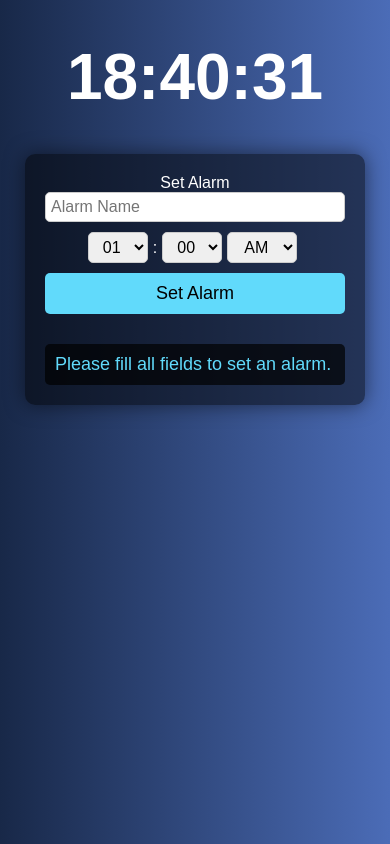
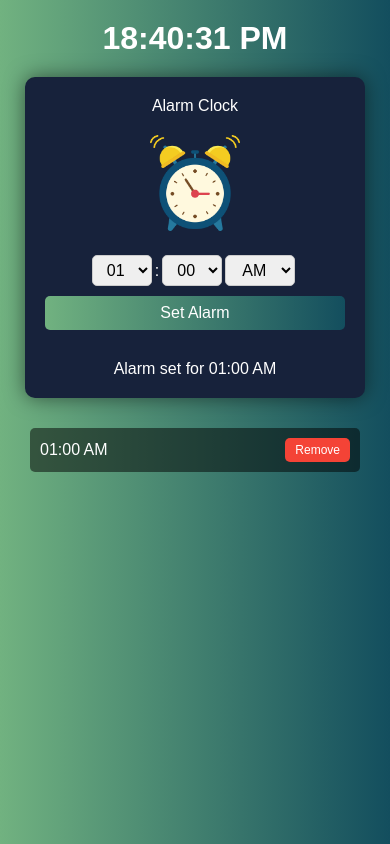
Before and after one commit to nikitagupta1709/alarm_clock, a plain HTML site: page index.html in a window 390 px wide. Both pictures are taken after a click on the button "Set Alarm". Drawn offline with Linux system fonts and the light colour scheme.

Commit message:
alarm clock completed

```diff
--- a/index.css
+++ b/index.css
@@ -4,42 +4,40 @@ body {
   flex-direction: column;
   align-items: center;
   margin: 0;
-  background: #4b6cb7; /* fallback for old browsers */
-  background: -webkit-linear-gradient(
-    to right,
-    #182848,
-    #4b6cb7
-  ); /* Chrome 10-25, Safari 5.1-6 */
-  background: linear-gradient(
-    to right,
-    #182848,
-    #4b6cb7
-  ); /* W3C, IE 10+/ Edge, Firefox 16+, Chrome 26+, Opera 12+, Safari 7+ */
-
+  background: #134e5e;
+  background: -webkit-linear-gradient(to right, #71b280, #134e5e);
+  background: linear-gradient(to right, #71b280, #134e5e);
   color: #ffffff;
-  padding-top: 20px;
+  /* padding-top: 20px; */
 }
 
 .clock-container {
   text-align: center;
   padding: 20px;
   border-radius: 10px;
-  margin-bottom: 20px;
+  /* margin-bottom: 20px; */
 }
 
 .clock {
-  font-size: 64px;
+  font-size: 48px;
   font-weight: bold;
   color: #ffffff;
 }
 
 .container {
   text-align: center;
-  background-color: rgba(0, 0, 0, 0.5);
+  background-color: #17223b;
   padding: 20px;
   border-radius: 10px;
   box-shadow: 0px 0px 20px rgba(0, 0, 0, 0.5);
-  width: 300px;
+  width: 80%;
+  max-width: 300px;
+}
+
+.alarm-image > img {
+  width: 30%;
+  background-color: #17223b;
+  padding: 20px;
 }
 
 .alarm-setting {
@@ -87,8 +85,10 @@ body {
 }
 
 .btn {
-  background-color: #61dafb;
-  color: #000;
+  background: #134e5e;
+  background: -webkit-linear-gradient(to right, #71b280, #134e5e);
+  background: linear-gradient(to right, #71b280, #134e5e);
+  color: #fff;
   border: none;
   padding: 10px 20px;
   font-size: 18px;
@@ -108,39 +108,43 @@ body {
 }
 
 .alarm-message {
-  margin-top: 10px;
-  font-size: 18px;
-  color: #61dafb;
-  background-color: rgba(
-    0,
-    0,
-    0,
-    0.7
-  ); /* Semi-transparent background for better readability */
-  border-radius: 5px;
-  word-wrap: break-word; /* Ensures long words wrap */
-  overflow-wrap: break-word; /* Ensures text wraps within the container */
-  text-align: left; /* Align text to the left */
-  width: 100%; /* Full width */
-  box-sizing: border-box; /* Includes padding and border in width calculation */
-}
-.alarm-message-p {
-  padding: 10px;
+  font-size: 16px;
+  color: #fff;
+  text-align: center;
 }
 
 .alarms-list-container {
-  width: 330px;
+  width: 80%;
+  max-width: 330px;
   padding: 10px;
   border-radius: 5px;
   margin-top: 20px;
-  /* background-color: rgba(0, 0, 0, 0.5); Semi-transparent background */
 }
 
 .alarms-list {
-  max-height: 250px;
+  max-height: 280px;
   overflow-y: auto;
   padding: 0;
   margin: 0;
+}
+
+.alarms-list::-webkit-scrollbar {
+  width: 8px;
+}
+
+.alarms-list::-webkit-scrollbar-track {
+  background: rgba(0, 0, 0, 0.5);
+  border-radius: 5px;
+}
+
+.alarms-list::-webkit-scrollbar-thumb {
+  background-color: #87cfe3;
+  border-radius: 5px;
+  border: 2px solid rgba(0, 0, 0, 0.5);
+}
+
+.alarms-list::-webkit-scrollbar-thumb:hover {
+  background-color: #21a1f1;
 }
 
 .alarms-list ul {
@@ -156,12 +160,12 @@ body {
   margin-bottom: 10px;
   display: flex;
   align-items: center;
-  word-break: break-word; /* Ensures long words break */
+  word-break: break-word;
 }
 
 .alarms-list li .alarm-text {
-  flex: 1; /* Takes up available space */
-  overflow-wrap: break-word; /* Ensures text wraps within the container */
+  flex: 1;
+  overflow-wrap: break-word;
 }
 
 .alarms-list li .remove-alarm {
@@ -172,13 +176,14 @@ body {
   border-radius: 5px;
   cursor: pointer;
   font-size: 12px;
-  margin-left: 10px; /* Spacing between text and button */
+  margin-left: 10px;
 }
 
 .controls {
   display: flex;
   justify-content: space-between;
   margin-top: 20px;
+  margin-bottom: 10px;
 }
 
 .controls .btn {
@@ -186,3 +191,48 @@ body {
   padding: 10px;
   font-size: 16px;
 }
+
+@media (max-width: 768px) {
+  .clock {
+    font-size: 40px;
+  }
+
+  .alarm-image > img {
+    width: 30%;
+  }
+
+  .container,
+  .alarms-list-container {
+    width: 90%;
+  }
+
+  .alarm-input-group select,
+  .alarm-input-group span {
+    margin-right: 3px;
+  }
+
+  .controls .btn {
+    width: 100%;
+    margin-bottom: 10px;
+  }
+}
+
+@media (max-width: 480px) {
+  .clock {
+    font-size: 32px;
+  }
+
+  .alarm-image > img {
+    width: 30%;
+  }
+
+  .btn {
+    font-size: 16px;
+    padding: 8px;
+  }
+
+  .controls .btn {
+    width: 100%;
+    margin-bottom: 10px;
+  }
+}
--- a/index.html
+++ b/index.html
@@ -12,9 +12,15 @@
     </div>
 
     <div class="container">
-      <div class="header-name">Set Alarm</div>
+      <div>Alarm Clock</div>
+      <div class="alarm-image">
+        <img
+          id="alarm-ringing"
+          src="./modules/alarm-5961342_1280.png"
+          alt="alarm"
+        />
+      </div>
       <div class="alarm-setting">
-        <input type="text" id="alarm-name" placeholder="Alarm Name" />
         <div class="alarm-input-group">
           <select id="alarm-hour" class="alarm-input"></select>
           <span>:</span>
--- a/modules/index.js
+++ b/modules/index.js
@@ -1,5 +1,4 @@
 const clockElement = document.getElementById("clock");
-const alarmNameInput = document.getElementById("alarm-name");
 const alarmHourInput = document.getElementById("alarm-hour");
 const alarmMinuteInput = document.getElementById("alarm-minute");
 const alarmPeriodInput = document.getElementById("alarm-period");
@@ -9,9 +8,11 @@ const snoozeAlarmButton = document.getElementById("snooze-alarm");
 const alarmMessage = document.getElementById("alarm-message");
 const alarmsList = document.getElementById("alarms");
 const alarmSound = document.getElementById("alarm-sound");
+const alarmRingingImg = document.getElementById("alarm-ringing");
 
 let alarms = [];
 let activeAlarm = null;
+let snoozeTimeout = null;
 
 function populateTimeOptions() {
   for (let i = 1; i <= 12; i++) {
@@ -34,11 +35,11 @@ function updateClock() {
   const hours = String(now.getHours()).padStart(2, "0");
   const minutes = String(now.getMinutes()).padStart(2, "0");
   const seconds = String(now.getSeconds()).padStart(2, "0");
-  clockElement.textContent = `${hours}:${minutes}:${seconds}`;
-
+  const period = hours >= 12 ? "PM" : "AM";
+  clockElement.textContent = `${hours}:${minutes}:${seconds} ${period}`;
   alarms.forEach((alarm) => {
     const alarmTime = formatTime(alarm.hour, alarm.minute, alarm.period);
-    if (alarmTime === `${hours}:${minutes}`) {
+    if (alarmTime === `${hours}:${minutes} ${period}`) {
       triggerAlarm(alarm);
     }
   });
@@ -52,44 +53,39 @@ function formatTime(hour, minute, period) {
   if (period === "AM" && formattedHour === 12) {
     formattedHour = 0;
   }
-  return `${String(formattedHour).padStart(2, "0")}:${minute}`;
+  return `${String(formattedHour).padStart(2, "0")}:${minute} ${period}`;
 }
 
 function setAlarm() {
-  const name = alarmNameInput.value.trim();
   const hour = alarmHourInput.value;
   const minute = alarmMinuteInput.value;
   const period = alarmPeriodInput.value;
 
-  if (!name || !hour || !minute) {
-    alarmMessage.classList.add("alarm-message-p");
+  if (!hour || !minute) {
     alarmMessage.textContent = "Please fill all fields to set an alarm.";
     return;
   }
 
-  const newAlarm = { name, hour, minute, period };
+  const newAlarm = { hour, minute, period };
   const existingAlarm = alarms.find(
     (alarm) =>
       alarm.hour === hour && alarm.minute === minute && alarm.period === period
   );
 
   if (existingAlarm) {
-    alarmMessage.classList.add("alarm-message-p");
     alarmMessage.textContent = "An alarm is already set for this time.";
     return;
   }
 
   alarms.push(newAlarm);
   renderAlarms();
-  alarmMessage.classList.add("alarm-message-p");
   alarmMessage.textContent = `Alarm set for ${formatTime(
     hour,
     minute,
     period
-  )} (${name})`;
+  )}`;
   if (alarmMessage.textContent.includes("Alarm set for")) {
     setTimeout(() => {
-      alarmMessage.classList.remove("alarm-message-p");
       alarmMessage.innerHTML = "";
     }, 5000);
   }
@@ -97,25 +93,29 @@ function setAlarm() {
 }
 
 function triggerAlarm(alarm) {
-  alarmMessage.classList.add("alarm-message-p");
-  alarmMessage.textContent = `Wake up! ${alarm.name} alarm is ringing!`;
+  alarmMessage.textContent = `Wake up! alarm is ringing!`;
+  alarmRingingImg.src = "./modules/Alarm_Clock_Animation_High_Res.png";
   alarmSound.play();
   activeAlarm = alarm;
   stopAlarmButton.classList.remove("hidden");
   snoozeAlarmButton.classList.remove("hidden");
+
+  // Automatically snooze after 3 minutes if not stopped
+  snoozeTimeout = setTimeout(snoozeAlarm, 180000);
 }
 
 function stopAlarm() {
   if (activeAlarm) {
     alarmSound.pause();
     alarmSound.currentTime = 0;
-    alarmMessage.classList.remove("alarm-message-p");
     alarmMessage.innerHTML = "";
     alarms = alarms.filter((alarm) => alarm !== activeAlarm);
     renderAlarms();
     stopAlarmButton.classList.add("hidden");
     snoozeAlarmButton.classList.add("hidden");
     activeAlarm = null;
+    alarmRingingImg.src = "./modules/alarm-5961342_1280.png";
+    clearTimeout(snoozeTimeout); // Cancel the automatic snooze
   }
 }
 
@@ -123,21 +123,20 @@ function snoozeAlarm() {
   if (activeAlarm) {
     stopAlarm();
     const snoozeTime = new Date();
-    snoozeTime.setMinutes(snoozeTime.getMinutes() + 5);
+    snoozeTime.setMinutes(snoozeTime.getMinutes() + 2);
     const snoozeHour = snoozeTime.getHours() % 12 || 12;
     const snoozeMinute = String(snoozeTime.getMinutes()).padStart(2, "0");
     const snoozePeriod = snoozeTime.getHours() >= 12 ? "PM" : "AM";
 
     alarms.push({
-      name: `${activeAlarm.name} (Snooze)`,
       hour: String(snoozeHour).padStart(2, "0"),
       minute: snoozeMinute,
       period: snoozePeriod,
     });
 
     renderAlarms();
-    alarmMessage.classList.add("alarm-message-p");
-    alarmMessage.textContent = `Alarm snoozed for 5 minutes.`;
+    alarmMessage.textContent = `Alarm snoozed for 2 minutes.`;
+    alarmRingingImg.src = "./modules/alarm-5961342_1280.png";
   }
 }
 
@@ -146,7 +145,7 @@ function renderAlarms() {
   alarms.forEach((alarm, index) => {
     const li = document.createElement("li");
     const alarmTime = formatTime(alarm.hour, alarm.minute, alarm.period);
-    li.innerHTML = `<span class="alarm-text">${alarmTime} - ${alarm.name}</span><button class="remove-alarm" data-index="${index}">Remove</button>`;
+    li.innerHTML = `<span class="alarm-text">${alarmTime}</span><button class="remove-alarm" data-index="${index}">Remove</button>`;
     alarmsList.appendChild(li);
   });
 
@@ -163,9 +162,8 @@ function removeAlarm(e) {
 }
 
 function clearInputs() {
-  alarmNameInput.value = "";
-  alarmHourInput.value = "";
-  alarmMinuteInput.value = "";
+  alarmHourInput.value = "01";
+  alarmMinuteInput.value = "00";
   alarmPeriodInput.value = "AM";
 }
 
```
Also changed, not shown: modules/settingTime.js (deleted, +0 -59 lines), modules/alarm-5961342_1280.png (added), 2 other files.
